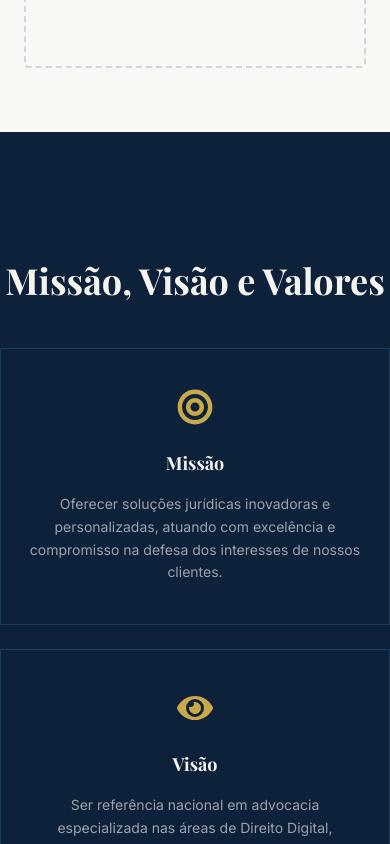
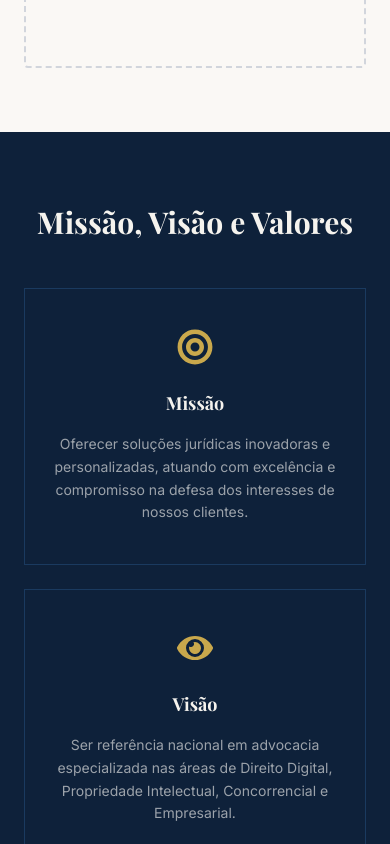
Before and after one commit to pblcnr/lvb-advogados, a Next.js app: page /quem-somos in a window 390 px wide. Shown: the part 1020-1864 px from the top of the page. Built offline with nearby package versions, Linux system fonts and the light colour scheme; a web font is replaced by a local one.

Commit message:
fix: improve values section mobile responsiveness

```diff
--- a/components/quem-somos/ValueSection.tsx
+++ b/components/quem-somos/ValueSection.tsx
@@ -25,10 +25,10 @@ const services = [
 
 export default function ValueSection() {
   return (
-    <section className="bg-primary py-30">
-      <div className="mx-auto max-w-7xl items-center text-center">
+    <section className="bg-primary py-16 md:py-30">
+      <div className="mx-auto max-w-7xl items-center px-6 text-center md:px-16">
         {/* Título da seção */}
-        <h2 className="font-playfair text-text-primary mt-2 mb-12 text-4xl font-bold">
+        <h2 className="font-playfair text-text-primary mt-2 mb-12 text-3xl font-bold md:text-4xl">
           Missão, Visão e Valores
         </h2>
         {/* Grid de cards */}
```
